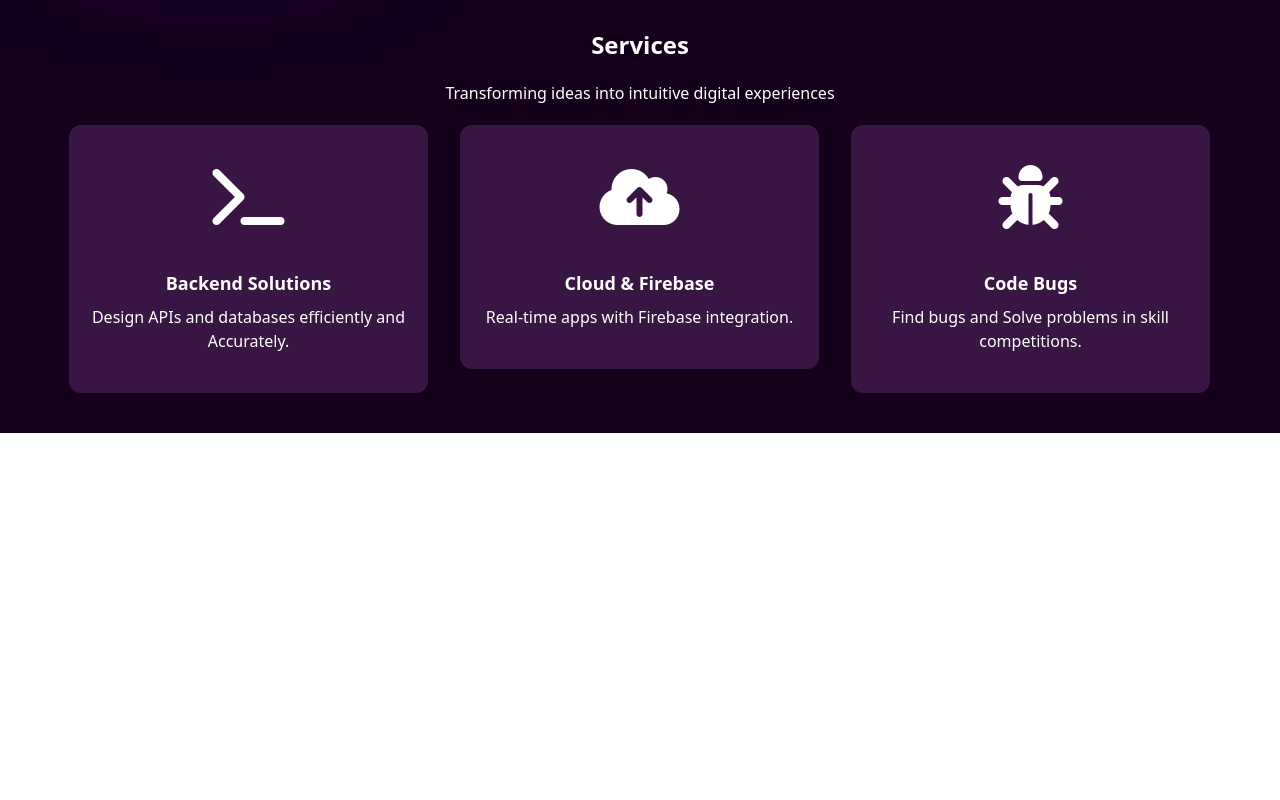
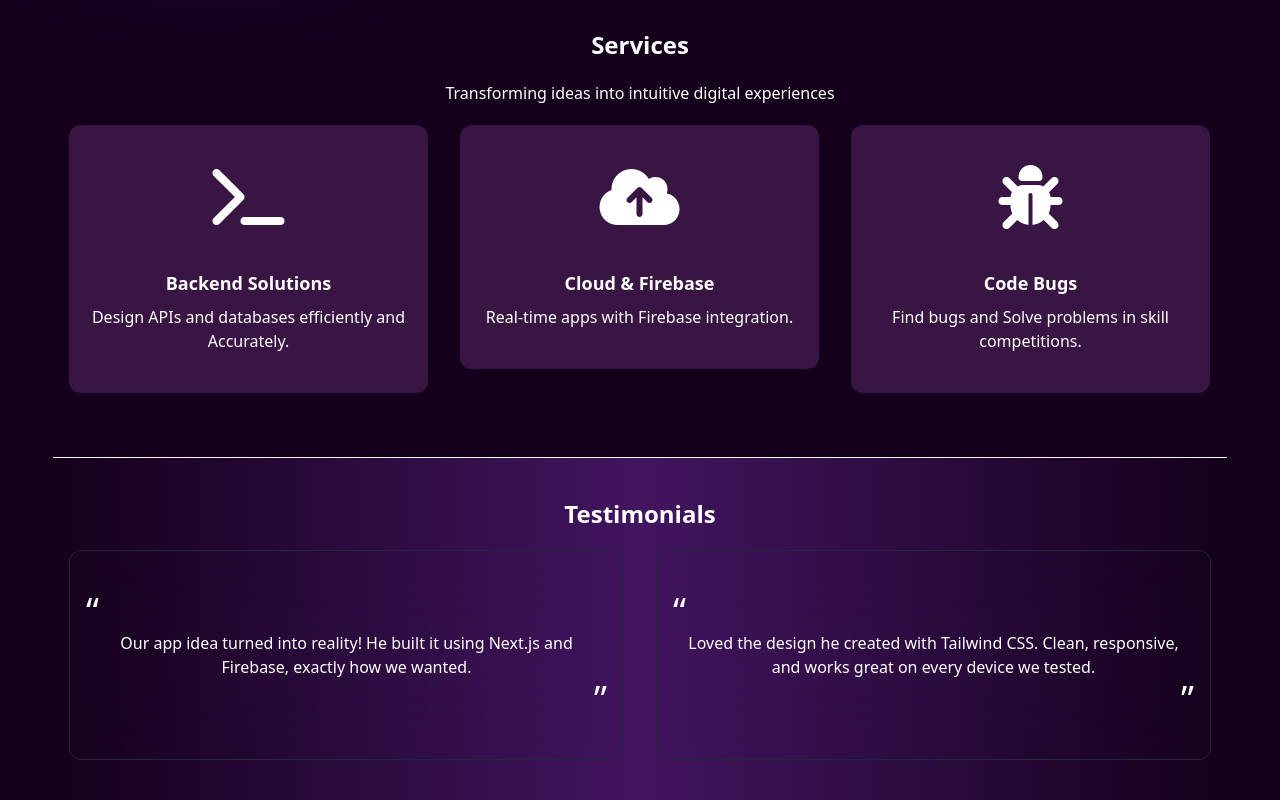
Before and after one commit to abusayedsohag/protfolio-web, a Next.js app: page / in a window 1280 px wide. Shown: the part 1250-2050 px from the top of the page. Before the commit the page ends 1683 px from the top, so only its background shows below. Built offline with nearby package versions, Linux system fonts and the light colour scheme.

Commit message:
review page add and update

```diff
--- /dev/null
+++ b/src/Components/Reviews.jsx
@@ -0,0 +1,82 @@
+import React from 'react';
+import Carousel from 'react-multi-carousel';
+import 'react-multi-carousel/lib/styles.css';
+
+const Reviews = () => {
+
+
+
+    const data = [
+        { "page": "He made our website super fast and modern.The whole process was smooth, and he explained everything clearly." },
+        { "page": "Very professional and skilled developer. He handled both frontend and backend perfectly. Highly recommend working with him again." },
+        { "page": "Our app idea turned into reality! He built it using Next.js and Firebase, exactly how we wanted." },
+        { "page": "Loved the design he created with Tailwind CSS. Clean, responsive, and works great on every device we tested." },
+        { "page": "He’s reliable, communicates well, and delivers on time. Really impressed with his full-stack knowledge and problem-solving skills." },
+        { "page": "Amazing experience! His Tailwind CSS skills gave our website a modern, responsive design that works beautifully on all devices." },
+        { "page": "From frontend to backend, his 3+ years of experience truly show. Reliable, knowledgeable, and detail-oriented developer." },
+        { "page": "He turned our idea into a fully functional app using MongoDB and Firebase. Highly recommend for complex projects." },
+        { "page": "Working with him was seamless. His Next.js and React expertise brought our project to life faster than expected." },
+        { "page": "A skilled full-stack developer who blends creativity with clean code. Always delivers on time with professional communication." }
+    ]
+
+    const responsive = {
+        superLargeDesktop: {
+            breakpoint: { max: 3000, min: 1440 },
+            items: 5,
+            slidesToSlide: 2
+        },
+        desktop: {
+            breakpoint: { max: 1440, min: 1024 },
+            items: 4,
+            slidesToSlide: 2
+        },
+        laptop: {
+            breakpoint: { max: 1024, min: 768 },
+            items: 2,
+            slidesToSlide: 1,
+        },
+        tablet: {
+            breakpoint: { max: 768, min: 425 },
+            items: 1,
+            slidesToSlide: 1
+        },
+        mobile: {
+            breakpoint: { max: 425, min: 0 },
+            items: 1,
+            slidesToSlide: 1
+        }
+    };
+
+
+
+    return (
+        <div className=''>
+            <div className='flex flex-col gap-5 py-10 bg-gradient-to-r from-transparent via-purple-500/30 to-transparent'>
+                <h1 className='text-2xl font-bold text-center'>Testimonials</h1>
+                <div className=''>
+                    <Carousel
+                        responsive={responsive}
+                        infinite={true}
+                        autoPlay={true}
+                        focusOnSelect={true}
+                        arrows={false}
+                    >
+                        {
+                            data.map((dt, IDx) => (
+                                <div key={IDx} className='mx-4 border border-gray-800 rounded-xl p-4 gap-2 py-10 backdrop-blur-2xl '>
+                                    <h1 className='text-4xl'>“</h1>
+                                    <p className='text-center'>{dt.page}</p>
+                                    <h1 className='text-4xl text-right'>”</h1>
+                                </div>
+                            ))
+                        }
+
+                    </Carousel>
+                </div>
+            </div>
+
+        </div>
+    );
+};
+
+export default Reviews;
--- a/src/Components/Services.jsx
+++ b/src/Components/Services.jsx
@@ -90,10 +90,6 @@ const Services = () => {
                             <p className='text-center'>Explore latest web technologies constantly.</p>
                         </div>
                     </Carousel>
-
-
-
-
                 </div>
             </div>
 
--- a/src/app/page.jsx
+++ b/src/app/page.jsx
@@ -6,6 +6,7 @@ import Typed from "typed.js";
 import downarrow from "./../../public/animations/downarrow.json";
 import About from "@/Components/About";
 import Services from "@/Components/Services";
+import Reviews from "@/Components/Reviews";
 
 
 export default function Home() {
@@ -88,6 +89,12 @@ export default function Home() {
       <div className="">
         <Services></Services>
       </div>
+      <br />
+      <hr />
+
+      <div className="">
+        <Reviews></Reviews>
+      </div>
     </div>
   );
 }
```
